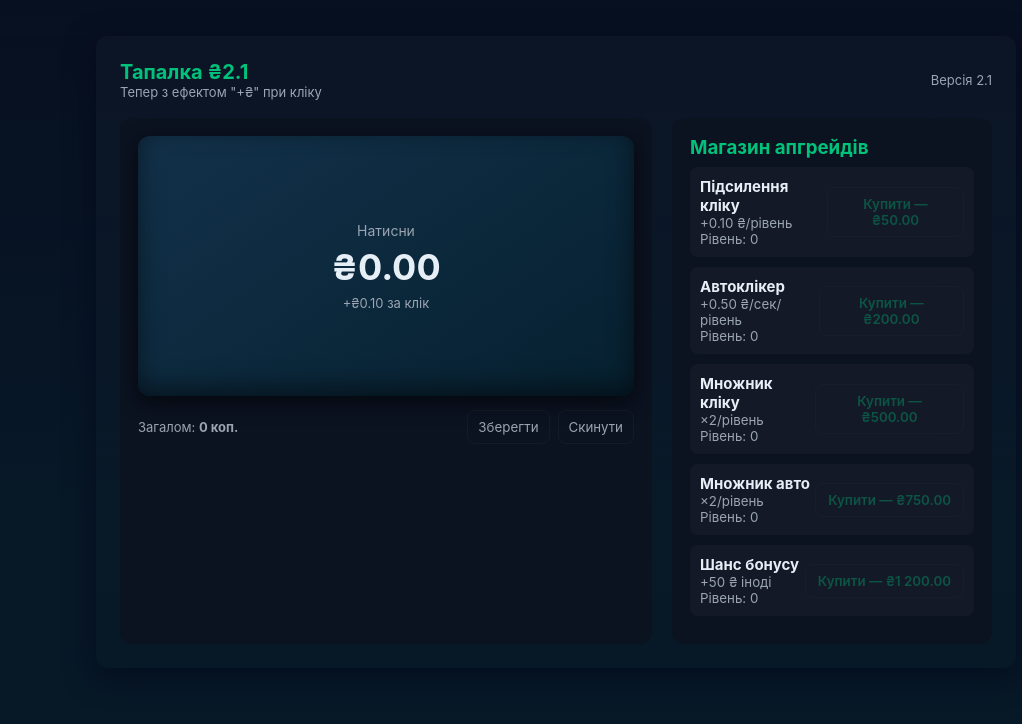
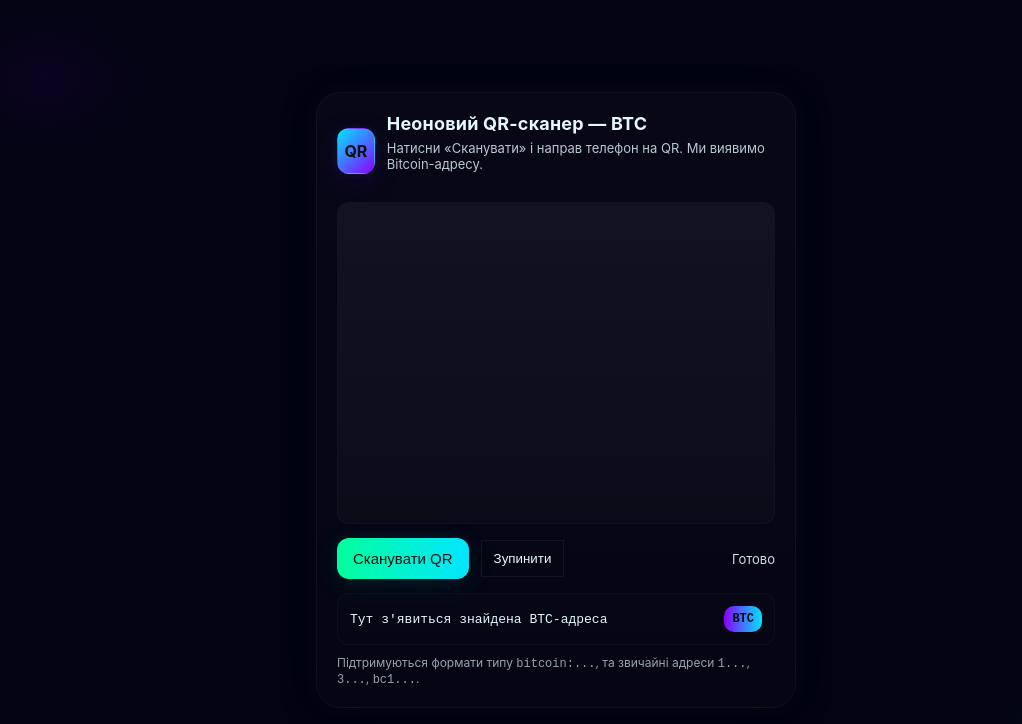
Before and after one commit to DimaFoster/web, a plain HTML site: page index.html in a window 1280 px wide. Shown: the whole page, without its empty margins (84-1106 px from the left). Drawn offline with nearby package versions, Linux system fonts and the light colour scheme.

Commit message:
Update index.html

```diff
--- a/index.html
+++ b/index.html
@@ -2,184 +2,436 @@
 <html lang="uk">
 <head>
   <meta charset="utf-8" />
-<meta name="viewport" content="width=device-width,initial-scale=1" />
-<title>Тапалка ₴2.1</title>
+  <meta name="viewport" content="width=device-width,initial-scale=1.0,viewport-fit=cover" />
+  <title>Неоновий QR-сканер — BTC адреса</title>
+  <link rel="icon" href="data:," />
   <style>
-  :root{--bg:#0f1724;--card:#0b1220;--accent:#00c27a;--muted:#9aa4b2;--glass:rgba(255,255,255,0.03);}
-  *{box-sizing:border-box;font-family:Inter, "Segoe UI", Roboto, Arial, sans-serif}
-  html,body{height:100%;margin:0;background:linear-gradient(180deg,#071021 0%, #071827 60%);color:#e6eef6}
-  .container{max-width:920px;margin:36px auto;padding:24px;background:linear-gradient(180deg, rgba(255,255,255,0.02), transparent);
-    border-radius:12px;box-shadow:0 8px 30px rgba(2,6,23,0.6);}
-  header{display:flex;align-items:center;justify-content:space-between;gap:12px}
-  h1{font-size:20px;margin:0;color:var(--accent)}
-  .sub{color:var(--muted);font-size:13px}
-  .main{display:flex;gap:20px;margin-top:18px;flex-wrap:wrap}
-  .left{flex:1;min-width:260px;background:var(--card);padding:18px;border-radius:12px;position:relative;overflow:hidden}
-  .right{width:320px;min-width:260px;background:var(--card);padding:18px;border-radius:12px}
-  .big-coin{
-    width:100%;height:260px;border-radius:12px;background:linear-gradient(145deg,#12314a,#06202f);
-    display:flex;align-items:center;justify-content:center;flex-direction:column;cursor:pointer;
-    user-select:none;box-shadow:inset 0 -8px 24px rgba(0,0,0,0.5), 0 6px 20px rgba(0,0,0,0.6);
-    transition:transform 150ms cubic-bezier(.2,.9,.2,1), box-shadow 150ms;
-    position:relative;overflow:hidden;
+    :root{
+      --bg:#030312;
+      --glass: rgba(255,255,255,0.03);
+      --neon1: #00e6ff;
+      --neon2: #8a00ff;
+      --accent: #00ff9d;
+      --text:#e6f7ff;
+      --danger:#ff4d6d;
+      --radius:18px;
     }
-  .big-coin:active{transform:scale(.97)}
-  .amount{font-size:36px;font-weight:700;margin:6px 0}
-  .per-click{color:var(--muted);font-size:13px}
-  .burst{box-shadow:0 0 20px 6px rgba(0,194,122,0.5)!important;}
-  .float-text{
-    position:absolute;left:50%;top:50%;transform:translate(-50%,-50%);
-    color:var(--accent);font-weight:600;pointer-events:none;
-    animation:floatUp 1s ease-out forwards;
-    text-shadow:0 0 6px rgba(0,194,122,0.7);
+    *{box-sizing:border-box}
+    html,body{height:100%}
+    body{
+      margin:0;
+      background:
+        radial-gradient(1200px 800px at 10% 10%, rgba(138,0,255,0.06), transparent 10%),
+        radial-gradient(900px 500px at 90% 90%, rgba(0,230,255,0.04), transparent 8%),
+        var(--bg);
+      color:var(--text);
+      font-family: Inter, "Segoe UI", Roboto, Arial, sans-serif;
+      -webkit-font-smoothing:antialiased;
+      display:flex;
+      align-items:center;
+      justify-content:center;
+      padding:24px;
     }
-  @keyframes floatUp{
-    0%{opacity:1;transform:translate(-50%,-20%) scale(1);}
-    100%{opacity:0;transform:translate(-50%,-120%) scale(1.3);}
+
+    .card{
+      width:100%;
+      max-width:480px;
+      background:linear-gradient(180deg, rgba(255,255,255,0.02), rgba(255,255,255,0.01));
+      border-radius:calc(var(--radius) + 6px);
+      padding:20px;
+      box-shadow:
+        0 6px 30px rgba(0,0,0,0.6),
+        0 0 18px rgba(138,0,255,0.08),
+        0 0 40px rgba(0,230,255,0.04);
+      border: 1px solid rgba(255,255,255,0.04);
+      position:relative;
+      overflow:hidden;
     }
-  .store h3{margin:0 0 8px 0;color:var(--accent)}
-  .upgrade{display:flex;align-items:center;justify-content:space-between;padding:10px;border-radius:8px;background:var(--glass);margin-bottom:10px}
-  .upgrade .meta{display:flex;flex-direction:column}
-  .upgrade .meta strong{font-size:15px}
-  .upgrade small{color:var(--muted)}
-  button.buy{background:transparent;border:1px solid rgba(255,255,255,0.06);padding:8px 12px;border-radius:8px;color:var(--accent);cursor:pointer;font-weight:600;}
-  .buy:disabled{opacity:.35;cursor:not-allowed}
-  .footer{display:flex;gap:10px;align-items:center;margin-top:12px}
-  .small-muted{color:var(--muted);font-size:13px}
-  .controls{display:flex;gap:8px;flex-wrap:wrap}
-  .btn-secondary{background:transparent;border:1px solid rgba(255,255,255,0.04);padding:8px 10px;border-radius:8px;color:var(--muted);cursor:pointer}
-  .center{display:flex;align-items:center;justify-content:center}
-  @media (max-width:720px){.main{flex-direction:column}.right{width:100%}}
+
+    .title{
+      display:flex;
+      gap:12px;
+      align-items:center;
+      margin-bottom:14px;
+    }
+    .logo{
+      width:46px;
+      height:46px;
+      background:linear-gradient(135deg,var(--neon1), var(--neon2));
+      border-radius:12px;
+      display:grid;
+      place-items:center;
+      color:#021012;
+      font-weight:700;
+      box-shadow: 0 6px 30px rgba(138,0,255,0.12), 0 0 10px rgba(0,230,255,0.08);
+      border:1px solid rgba(255,255,255,0.06);
+    }
+    h1{
+      font-size:18px;
+      margin:0;
+      letter-spacing:0.2px;
+    }
+    p.sub{
+      margin:6px 0 16px 0;
+      font-size:13px;
+      color:rgba(230,247,255,0.8);
+    }
+
+    .viewer{
+      border-radius:calc(var(--radius) - 6px);
+      overflow:hidden;
+      background:var(--glass);
+      border: 1px solid rgba(255,255,255,0.02);
+      position:relative;
+    }
+    video#video{
+      width:100%;
+      height:320px;
+      object-fit:cover;
+      display:block;
+      background: linear-gradient(180deg, rgba(255,255,255,0.02), rgba(0,0,0,0.1));
+    }
+    canvas#overlay{
+      position:absolute;
+      inset:0;
+      width:100%;
+      height:100%;
+      pointer-events:none;
+    }
+
+    .controls{
+      display:flex;
+      gap:12px;
+      margin-top:14px;
+      align-items:center;
+    }
+    button.neon{
+      appearance:none;
+      border:0;
+      padding:12px 16px;
+      border-radius:12px;
+      font-size:15px;
+      cursor:pointer;
+      color:#021012;
+      background:linear-gradient(90deg,var(--accent), var(--neon1));
+      box-shadow: 0 6px 30px rgba(0,255,160,0.08), 0 0 18px rgba(0,230,255,0.06);
+      transition: transform .12s ease, box-shadow .12s;
+    }
+    button.neon:active{ transform:translateY(2px) }
+    button.ghost{
+      background:transparent;
+      color:var(--text);
+      border:1px solid rgba(255,255,255,0.06);
+      padding:10px 12px;
+    }
+
+    .status{
+      margin-left:auto;
+      font-size:13px;
+      color:rgba(230,247,255,0.9);
+    }
+
+    .result{
+      margin-top:14px;
+      padding:12px;
+      border-radius:12px;
+      background:linear-gradient(180deg, rgba(255,255,255,0.01), rgba(255,255,255,0.005));
+      border:1px solid rgba(255,255,255,0.03);
+      font-family:monospace;
+      word-break:break-all;
+      font-size:13px;
+      min-height:46px;
+      display:flex;
+      align-items:center;
+      gap:10px;
+    }
+    .result .addr{
+      flex:1;
+      color:var(--text);
+    }
+    .result .badge{
+      padding:6px 8px;
+      border-radius:10px;
+      background:linear-gradient(90deg,var(--neon2), var(--neon1));
+      color:#021012;
+      font-weight:700;
+      font-size:12px;
+    }
+    .hint{
+      margin-top:10px;
+      font-size:12px;
+      color:rgba(230,247,255,0.65);
+    }
+
+    .error{
+      color:var(--danger);
+      font-weight:600;
+      margin-top:12px;
+    }
+
+    /* small screens */
+    @media (max-width:420px){
+      video#video{ height:240px }
+      .card{ padding:16px }
+    }
   </style>
 </head>
 <body>
-  <div class="container">
-    <header>
+  <div class="card" role="application" aria-labelledby="title">
+    <div class="title">
+      <div class="logo">QR</div>
       <div>
-        <h1>Тапалка ₴2.1</h1>
-        <div class="sub">Тепер з ефектом "+₴" при кліку</div>
-      </div>
-      <div class="center"><div class="small-muted">Версія 2.1</div></div>
-    </header>
-
-    <section class="main">
-      <div class="left">
-        <div id="coin" class="big-coin" role="button" tabindex="0">
-          <div style="font-size:14px;color:var(--muted)">Натисни</div>
-          <div id="amount" class="amount">₴0.00</div>
-          <div id="perClick" class="per-click">+₴0.10 за клік</div>
-        </div>
-        <div class="footer" style="margin-top:14px">
-          <div class="small-muted">Загалом: <strong id="totalRaw">0 коп.</strong></div>
-          <div class="controls" style="margin-left:auto">
-            <button id="saveBtn" class="btn-secondary">Зберегти</button>
-            <button id="resetBtn" class="btn-secondary">Скинути</button>
+        <h1 id="title">Неоновий QR-сканер — BTC</h1>
+        <p class="sub">Натисни «Сканувати» і направ телефон на QR. Ми виявимо Bitcoin-адресу.</p>
       </div>
     </div>
-      </div>
-      <aside class="right">
-        <div class="store">
-          <h3>Магазин апгрейдів</h3>
-          <div id="upgrades"></div>
-        </div>
-      </aside>
-    </section>
+
+    <div class="viewer" aria-hidden="false">
+      <video id="video" playsinline muted></video>
+      <canvas id="overlay"></canvas>
     </div>
 
+    <div class="controls" >
+      <button id="scanBtn" class="neon">Сканувати QR</button>
+      <button id="stopBtn" class="ghost" disabled>Зупинити</button>
+      <div class="status" id="status">Готово</div>
+    </div>
+
+    <div class="result" id="result" aria-live="polite">
+      <div class="addr" id="addr">Тут з'явиться знайдена BTC-адреса</div>
+      <div class="badge" id="badge">BTC</div>
+    </div>
+
+    <div class="hint">Підтримуються формати типу <code>bitcoin:...</code>, та звичайні адреси <code>1...</code>, <code>3...</code>, <code>bc1...</code>.</div>
+    <div id="error" class="error" role="alert" hidden></div>
+  </div>
+
+  <!-- jsQR fallback для старих браузерів -->
+  <script src="https://cdn.jsdelivr.net/npm/jsqr@1.4.0/dist/jsQR.js"></script>
+
   <script>
-const SAVE_KEY='tapalka_save_v21';
-let state={total:0,perClick:10,autoAcc:0,
-  upgrades:{power:{level:0,basePrice:5000,type:'click',value:10},
-            auto:{level:0,basePrice:20000,type:'auto',value:50},
-            clickMult:{level:0,basePrice:50000,type:'clickMult',value:2},
-            autoMult:{level:0,basePrice:75000,type:'autoMult',value:2},
-            bonus:{level:0,basePrice:120000,type:'bonus',value:5000}}};
+    // Елементи інтерфейсу
+    const video = document.getElementById('video');
+    const overlay = document.getElementById('overlay');
+    const scanBtn = document.getElementById('scanBtn');
+    const stopBtn = document.getElementById('stopBtn');
+    const statusEl = document.getElementById('status');
+    const addrEl = document.getElementById('addr');
+    const errorEl = document.getElementById('error');
+    const canvas = overlay;
+    const ctx = canvas.getContext('2d');
 
-const amountEl=document.getElementById('amount'),
-      perClickEl=document.getElementById('perClick'),
-      totalRawEl=document.getElementById('totalRaw'),
-      upgradesEl=document.getElementById('upgrades'),
-      coinEl=document.getElementById('coin');
+    let stream = null;
+    let scanning = false;
+    let frameRequest = null;
+    let barcodeDetector = null;
 
-function formatUAHFromKop(kop){const g=Math.floor(kop/100),c=String(kop%100).padStart(2,'0');return `₴${g.toLocaleString('uk-UA')}.${c}`;}
-function formatKop(k){return `${k} коп.`;}
-function priceFor(id){const u=state.upgrades[id];return Math.round(u.basePrice*Math.pow(1.25,u.level));}
-function save(){localStorage.setItem(SAVE_KEY,JSON.stringify(state));}
-function load(){const raw=localStorage.getItem(SAVE_KEY);if(raw){state=JSON.parse(raw);}}
+    // Регекс для BTC адреси або bitcoin: URI (достатньо грубо, але практично)
+    const btcRegex = /^(?:bitcoin:)?(bc1[a-z0-9]{6,87}|[13][a-km-zA-HJ-NP-Z1-9]{25,34})$/i;
 
-// відображення
-function render(){
-  amountEl.textContent=formatUAHFromKop(state.total);
-  perClickEl.textContent=`+${formatUAHFromKop(state.perClick)} за клік`;
-  totalRawEl.textContent=formatKop(state.total);
-  upgradesEl.innerHTML='';
-  const arr=[{id:'power',title:'Підсилення кліку',desc:'+0.10 ₴/рівень'},
-             {id:'auto',title:'Автоклікер',desc:'+0.50 ₴/сек/рівень'},
-             {id:'clickMult',title:'Множник кліку',desc:'×2/рівень'},
-             {id:'autoMult',title:'Множник авто',desc:'×2/рівень'},
-             {id:'bonus',title:'Шанс бонусу',desc:'+50 ₴ іноді'}];
-  arr.forEach(u=>{
-    const up=state.upgrades[u.id];
-    const wrap=document.createElement('div');wrap.className='upgrade';
-    const meta=document.createElement('div');meta.className='meta';
-    meta.innerHTML=`<strong>${u.title}</strong><small>${u.desc}</small><small>Рівень: ${up.level}</small>`;
-    const btn=document.createElement('button');btn.className='buy';btn.textContent=`Купити — ${formatUAHFromKop(priceFor(u.id))}`;
-    if(state.total<priceFor(u.id)) btn.disabled=true;
-    btn.onclick=()=>buyUpgrade(u.id);
-    wrap.append(meta,btn);upgradesEl.appendChild(wrap);
-  });
+    function setStatus(s){
+      statusEl.textContent = s;
+    }
+    function showError(msg){
+      errorEl.hidden = false;
+      errorEl.textContent = msg;
+      setTimeout(()=>{ errorEl.hidden = true }, 6000);
+    }
+    function setAddress(addr){
+      addrEl.textContent = addr || 'Тут з\'явиться знайдена BTC-адреса';
     }
 
-function buyUpgrade(id){
-  const price=priceFor(id);if(state.total<price)return;
-  state.total-=price;state.upgrades[id].level++;
-  if(id==='power'){state.perClick+=state.upgrades[id].value;}
-  if(id==='clickMult'){state.perClick*=state.upgrades[id].value;}
-  save();render();
+    // Зупинка камери
+    function stopCamera(){
+      scanning = false;
+      scanBtn.disabled = false;
+      stopBtn.disabled = true;
+      setStatus('Зупинено');
+      if(frameRequest) { cancelAnimationFrame(frameRequest); frameRequest = null; }
+      if(stream){
+        stream.getTracks().forEach(t => t.stop());
+        stream = null;
+      }
+      video.srcObject = null;
+      // Очистити canvas
+      ctx.clearRect(0,0,canvas.width, canvas.height);
     }
 
-// плавне додавання
-let queue=0;
-function addSmooth(amount){queue+=amount;}
-function processQueue(){const step=Math.min(queue,3);if(step>0){state.total+=step;queue-=step;render();}}
-setInterval(processQueue,20);
-
-// автоклік
-let last=Date.now();
-function tickAuto(){
-  const now=Date.now(),dt=(now-last)/1000;last=now;
-  let auto=(state.upgrades.auto.level*state.upgrades.auto.value);
-  if(state.upgrades.autoMult.level>0){auto*=Math.pow(2,state.upgrades.autoMult.level);}
-  addSmooth(Math.floor(auto*dt));
+    // Обробка результату (пробуємо знайти BTC)
+    function processResult(text){
+      if(!text) return false;
+      const possible = text.trim();
+      // Якщо містить URI з параметрами, виріжемо до першого знаку ? або # чи пробілу
+      const clean = possible.split(/[\\s?#]/)[0];
+      const m = clean.match(btcRegex);
+      if(m){
+        const addr = m[1];
+        setAddress(addr);
+        setStatus('BTC-адреса знайдена');
+        // зупиняємось після успіху
+        stopCamera();
+        return true;
+      } else {
+        // не BTC — показати тимчасово
+        setStatus('QR знайдений, але він не виглядає як BTC-адреса');
+        setAddress(clean);
+        return false;
       }
-setInterval(tickAuto,300);
-
-// клік
-function doClick(){
-  let add=state.perClick;
-  if(state.upgrades.clickMult.level>0){add*=Math.pow(2,state.upgrades.clickMult.level);}
-  if(state.upgrades.bonus.level>0 && Math.random()<0.05*state.upgrades.bonus.level){add+=state.upgrades.bonus.value*100;}
-  addSmooth(add);
-  animateTap(add);
     }
 
-function animateTap(amount){
-  coinEl.classList.add('burst');
-  setTimeout(()=>coinEl.classList.remove('burst'),200);
-  // створюємо плаваючий текст
-  const float=document.createElement('div');
-  float.className='float-text';
-  float.textContent=`+${formatUAHFromKop(amount)}`;
-  coinEl.appendChild(float);
-  setTimeout(()=>float.remove(),1000);
+    // Рамка навколо знайденого QR
+    function drawBounding(box, color='lime') {
+      if(!box) return;
+      ctx.strokeStyle = color;
+      ctx.lineWidth = 3;
+      ctx.beginPath();
+      ctx.moveTo(box.topLeftCorner.x, box.topLeftCorner.y);
+      ctx.lineTo(box.topRightCorner.x, box.topRightCorner.y);
+      ctx.lineTo(box.bottomRightCorner.x, box.bottomRightCorner.y);
+      ctx.lineTo(box.bottomLeftCorner.x, box.bottomLeftCorner.y);
+      ctx.closePath();
+      ctx.stroke();
     }
 
-coinEl.onclick=doClick;
-document.getElementById('saveBtn').onclick=save;
-document.getElementById('resetBtn').onclick=()=>{if(confirm("Скинути прогрес?")){localStorage.removeItem(SAVE_KEY);location.reload();}};
-window.onbeforeunload=save;
+    // Фрейм-скан через jsQR
+    function scanFrameWithJsQR(){
+      if(!scanning) return;
+      if(video.readyState !== video.HAVE_ENOUGH_DATA){
+        frameRequest = requestAnimationFrame(scanFrameWithJsQR);
+        return;
+      }
+      // розмір canvas під відео
+      canvas.width = video.videoWidth;
+      canvas.height = video.videoHeight;
+      ctx.drawImage(video, 0, 0, canvas.width, canvas.height);
+      const imageData = ctx.getImageData(0,0,canvas.width, canvas.height);
+      const code = jsQR(imageData.data, imageData.width, imageData.height, { inversionAttempts: "attemptBoth" });
+      ctx.clearRect(0,0,canvas.width, canvas.height);
+      if(code){
+        // jsQR дає corners
+        drawBounding({
+          topLeftCorner: {x: code.location.topLeftCorner.x, y: code.location.topLeftCorner.y},
+          topRightCorner: {x: code.location.topRightCorner.x, y: code.location.topRightCorner.y},
+          bottomRightCorner: {x: code.location.bottomRightCorner.x, y: code.location.bottomRightCorner.y},
+          bottomLeftCorner: {x: code.location.bottomLeftCorner.x, y: code.location.bottomLeftCorner.y},
+        }, 'rgba(0,230,255,0.9)');
+        if(processResult(code.data)) return;
+      } else {
+        setStatus('Сканую...');
+      }
+      frameRequest = requestAnimationFrame(scanFrameWithJsQR);
+    }
 
-load();render();
+    // Використання BarcodeDetector (сучасні Chromium-based браузери)
+    async function initBarcodeDetector(){
+      if('BarcodeDetector' in window){
+        try{
+          const supported = await BarcodeDetector.getSupportedFormats();
+          // підтримуєм QR?
+          if(supported.includes('qr_code')){
+            barcodeDetector = new BarcodeDetector({formats: ['qr_code']});
+            console.info('Використовуємо BarcodeDetector API');
+            return true;
+          }
+        }catch(e){
+          console.warn('BarcodeDetector init failed', e);
+        }
+      }
+      return false;
+    }
+
+    // Скан за допомогою BarcodeDetector
+    async function scanWithBarcodeDetector(){
+      if(!scanning || !barcodeDetector) return;
+      try{
+        const detections = await barcodeDetector.detect(video);
+        ctx.clearRect(0,0,canvas.width, canvas.height);
+        if(detections && detections.length){
+          for(const d of detections){
+            // d.rawValue
+            // і boundingBox (x,y,width,height) або cornerPoints
+            if(d.cornerPoints){
+              drawBounding({
+                topLeftCorner: {x:d.cornerPoints[0].x, y:d.cornerPoints[0].y},
+                topRightCorner: {x:d.cornerPoints[1].x, y:d.cornerPoints[1].y},
+                bottomRightCorner: {x:d.cornerPoints[2].x, y:d.cornerPoints[2].y},
+                bottomLeftCorner: {x:d.cornerPoints[3].x, y:d.cornerPoints[3].y},
+              }, 'rgba(138,0,255,0.9)');
+            } else if(d.boundingBox){
+              const b = d.boundingBox;
+              ctx.strokeStyle = 'rgba(138,0,255,0.9)';
+              ctx.lineWidth = 3;
+              ctx.strokeRect(b.x, b.y, b.width, b.height);
+            }
+            if(processResult(d.rawValue)) return;
+          }
+        } else {
+          setStatus('Сканую...');
+        }
+      }catch(err){
+        // якщо BarcodeDetector кинув помилку — fallback
+        console.warn('BarcodeDetector error:', err);
+        barcodeDetector = null;
+        scanFrameWithJsQR();
+        return;
+      }
+      frameRequest = requestAnimationFrame(scanWithBarcodeDetector);
+    }
+
+    // Почати сканування
+    async function startScan(){
+      errorEl.hidden = true;
+      setAddress('');
+      setStatus('Запускаємо камеру...');
+      scanBtn.disabled = true;
+      stopBtn.disabled = false;
+      scanning = true;
+
+      // запросимо права на камеру (переважно задня камера)
+      try{
+        stream = await navigator.mediaDevices.getUserMedia({
+          video: {
+            facingMode: { ideal: "environment" },
+            width: { ideal: 1280 },
+            height: { ideal: 720 }
+          },
+          audio: false
+        });
+      } catch(err){
+        console.error(err);
+        showError('Не вдалося отримати доступ до камери. Перевір дозволи або спробуй інший браузер.');
+        stopCamera();
+        return;
+      }
+
+      video.srcObject = stream;
+      await video.play();
+
+      // підлаштувати canvas під розміри відео
+      canvas.width = video.videoWidth;
+      canvas.height = video.videoHeight;
+
+      // Якщо доступний BarcodeDetector — використовуємо його
+      const bd = await initBarcodeDetector();
+      if(bd && barcodeDetector){
+        setStatus('Сканую (BarcodeDetector)...');
+        frameRequest = requestAnimationFrame(scanWithBarcodeDetector);
+      } else {
+        setStatus('Сканую (jsQR)...');
+        frameRequest = requestAnimationFrame(scanFrameWithJsQR);
+      }
+    }
+
+    // Події кнопок
+    scanBtn.addEventListener('click', () => {
+      if(scanning) return;
+      startScan();
+    });
+    stopBtn.addEventListener('click', () => stopCamera());
+
+    // Очищення коли вікно закривається
+    window.addEventListener('pagehide', stopCamera);
+    window.addEventListener('beforeunload', stopCamera);
   </script>
 </body>
 </html>
```
Lines whose indentation alone changed are shown as unchanged.
